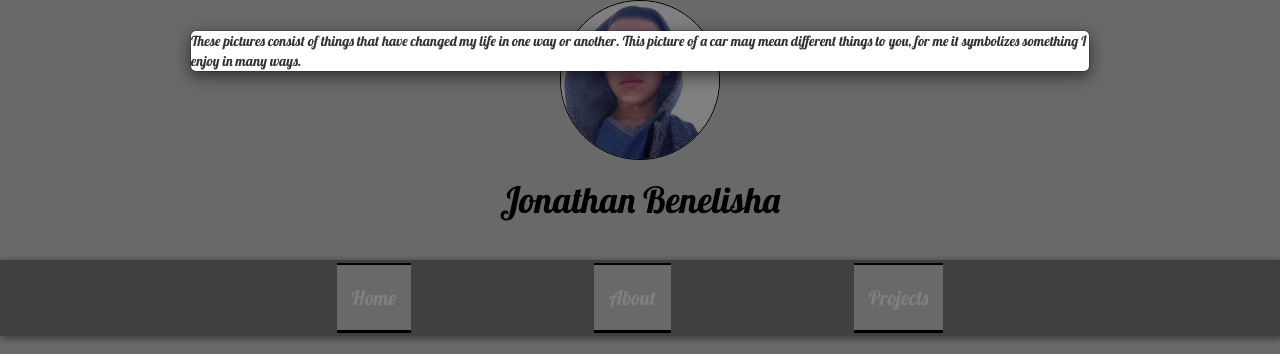
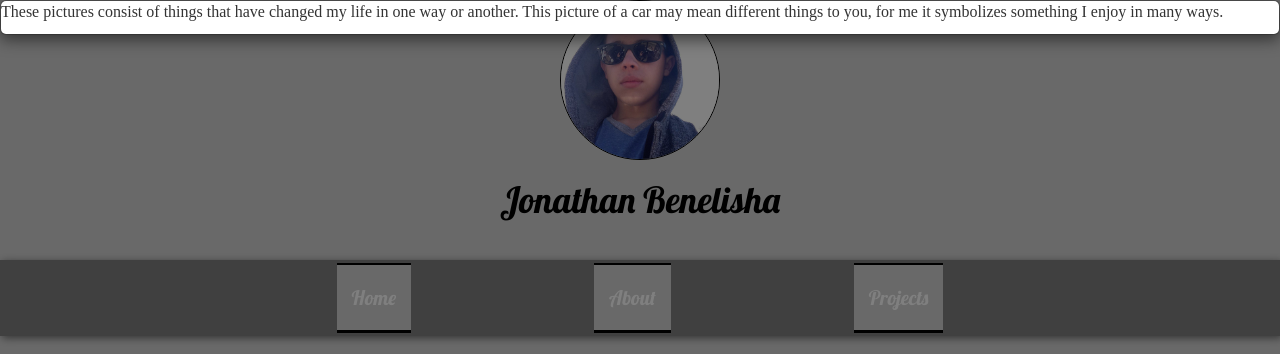
Before and after one commit to jonathanbenelisha/New-File, a plain HTML site: page index.html in a window 1280 px wide. Both pictures are taken after a click on the button "Large modal". Shown: the top 354 px of the page. Drawn offline with nearby package versions, Linux system fonts and the light colour scheme; a web font is replaced by a local one.

Commit message:
4th commit

```diff
--- a/css/main.css
+++ b/css/main.css
@@ -90,3 +90,7 @@ p{
   overflow: hidden;
   white-space: nowrap;
 }
+
+#modal-dialog-modal-lg{
+
+}
--- a/index.html
+++ b/index.html
@@ -28,9 +28,9 @@
 <button class="btn btn-primary" data-toggle="modal" data-target=".bs-example-modal-lg">Large modal</button>
 
 <div class="modal fade bs-example-modal-lg" tabindex="-1" role="dialog" aria-labelledby="myLargeModalLabel" aria-hidden="true" style="display: none;">
-  <div class="modal-dialog modal-lg">
+  <div class="modal-dialog-modal-lg">
     <div class="modal-content">
-      These pictures consist of things that have changed my life in one way or another. This picture of a car may mean different things to you, for me it symbolizes something I enjoy in many ways.
+      <p>These pictures consist of things that have changed my life in one way or another. This picture of a car may mean different things to you, for me it symbolizes something I enjoy in many ways.</p>
     </div>
   </div>
 
```
